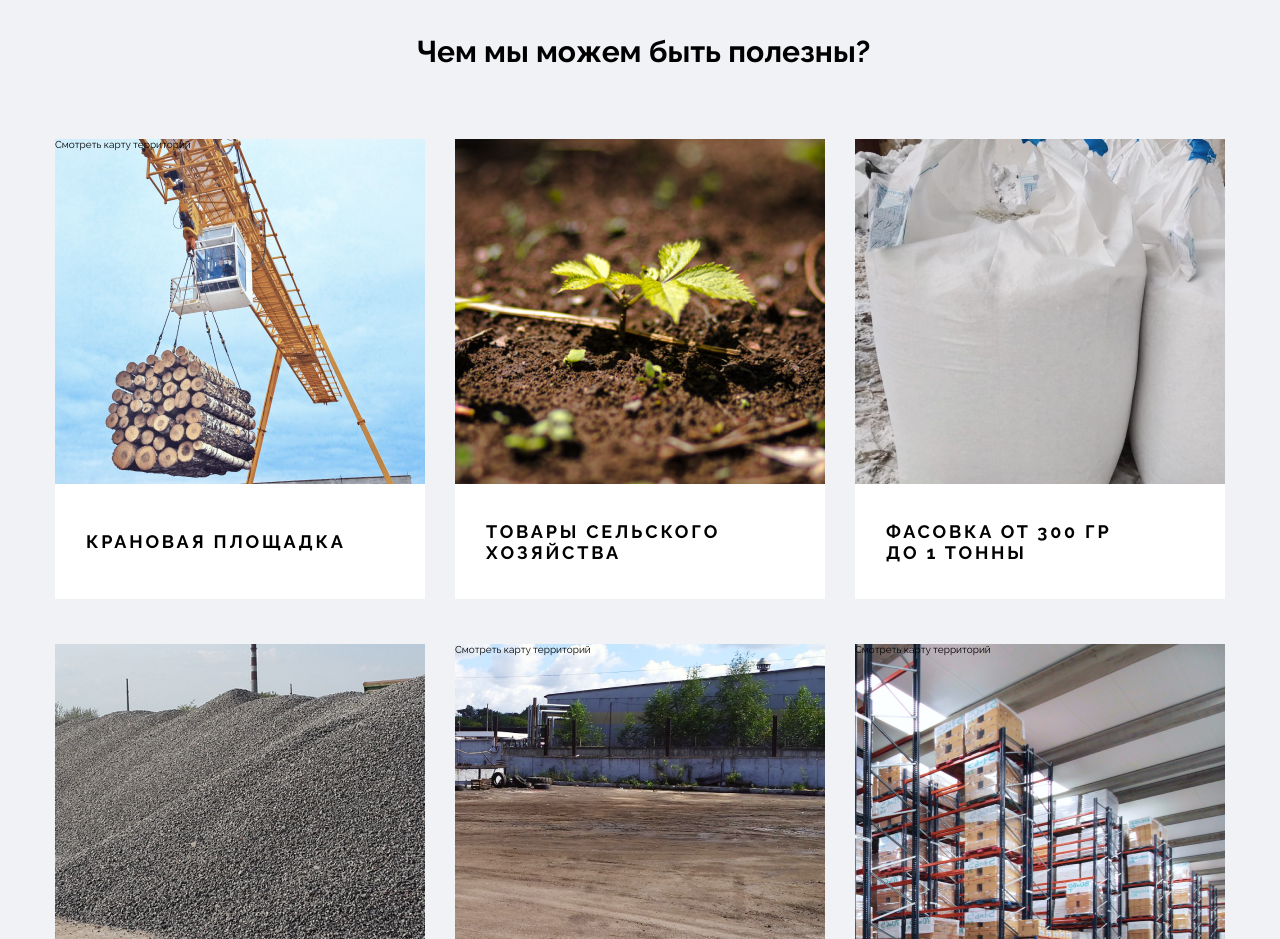
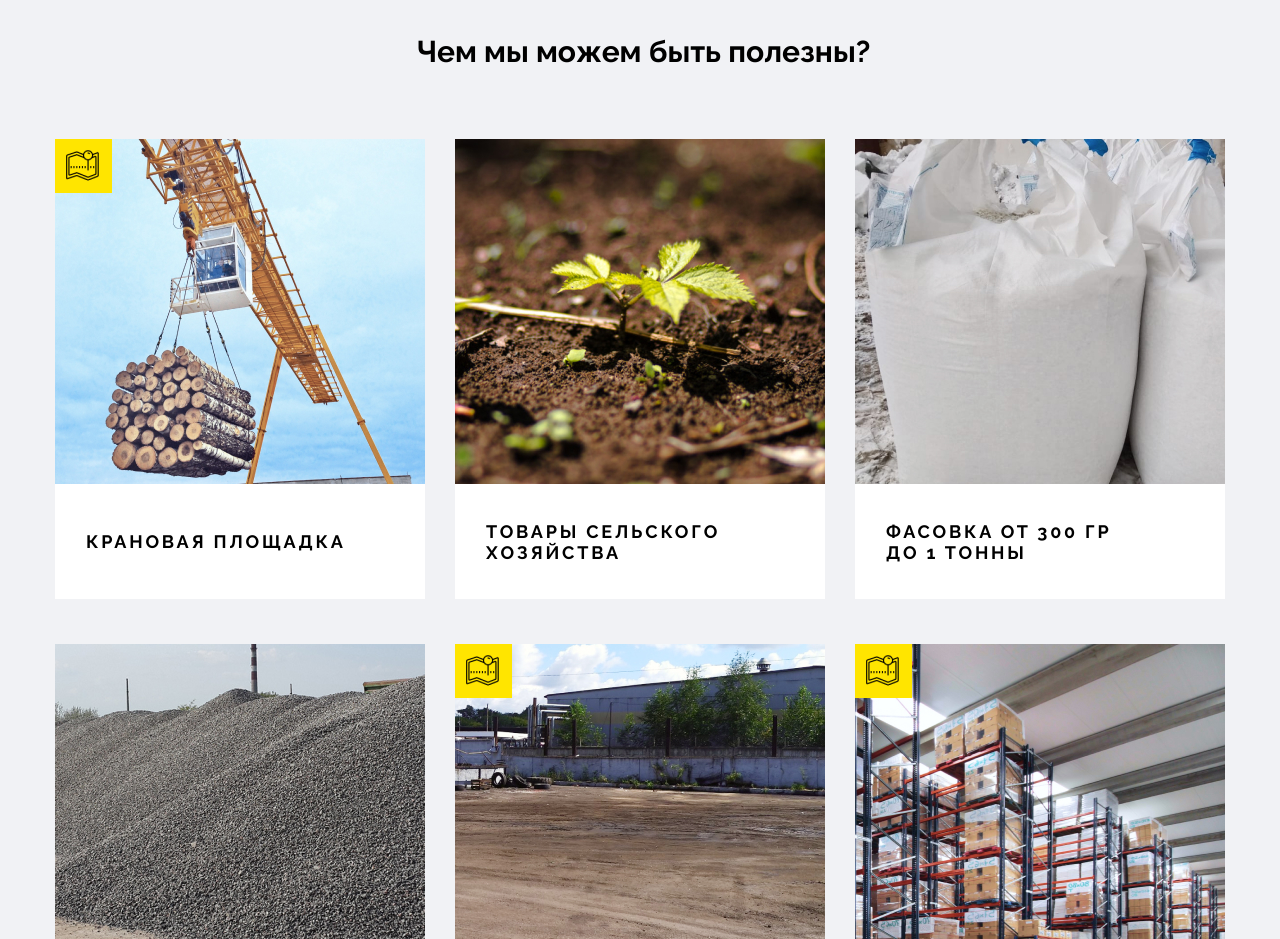
Before and after one commit to RomanDovgii/veles, a website: page src/html/index.html in a window 1280 px wide. Shown: the part 780-1719 px from the top of the page. Drawn offline with nearby package versions, Linux system fonts and the light colour scheme; files that its build step writes are made by us from their sources; files whose address does not match are found by name.

Commit message:
Done with catalog

```diff
--- a/src/html/index.html
+++ b/src/html/index.html
@@ -57,7 +57,10 @@
           <p class="services__text">Чем мы можем быть полезны?</p>
           <ul class="services__list">
             <li class="services__service-card service-card">
-              <a class="service-card__map">Смотреть карту территорий</a>
+              <a href="#" class="service-card__on-map on-map on-map on-map--open">
+                <img class="on-map__img" width="36" height="36" src="./img/icons/map/map@1x.png" alt="Иконка карты">
+                <span class="on-map__text">Смотреть карту территорий</span>
+              </a>
               <img width="370" height="345" class="service-card__img" src="img/services/crane@1x.jpg" alt="Крановая площадка">
               <a class="service-card__name" href="#">Крановая площадка</a>
             </li>
@@ -74,12 +77,18 @@
               <a class="service-card__name" href="#">Гранитный щебень</a>
             </li>
             <li class="services__service-card service-card">
-              <a class="service-card__map">Смотреть карту территорий</a>
+              <a class="service-card__on-map on-map">
+                <img class="on-map__img" width="36" height="36" src="./img/icons/map/map@1x.png" alt="Иконка карты">
+                <span class="on-map__text">Смотреть карту территорий</span>
+              </a>
               <img width="370" height="345" class="service-card__img" src="img/services/rent@1x.jpg" alt="Аренда земли">
               <a class="service-card__name" href="#">Аренда земли</a>
             </li>
             <li class="services__service-card service-card">
-              <a class="service-card__map">Смотреть карту территорий</a>
+              <a class="service-card__on-map on-map">
+                <img class="on-map__img" width="36" height="36" src="./img/icons/map/map@1x.png" alt="Иконка карты">
+                <span class="on-map__text">Смотреть карту территорий</span>
+              </a>
               <img width="370" height="345" class="service-card__img" src="img/services/storage@1x.jpg" alt="Аренда складов">
               <a class="service-card__name" href="#">Аренда складов</a>
             </li>
--- /dev/null
+++ b/src/scss/blocks/on-map.scss
@@ -0,0 +1,28 @@
+.on-map {
+  height: 5.4rem;
+  width: 5.7rem;
+
+  background-color: $yellow;
+  overflow: hidden;
+  display: flex;
+  align-items: center;
+  text-decoration: none;
+
+  transition: width 0.8s;
+
+  &:hover {
+    width: 100%;
+    max-width: 31.6rem;
+  }
+}
+
+.on-map__img {
+  margin-left: 1rem;
+}
+
+.on-map__text {
+  margin-left: 1.4rem;
+  font-size: 1.8rem;
+  color: #161616;
+  white-space: nowrap;
+}
--- a/src/scss/blocks/service-card.scss
+++ b/src/scss/blocks/service-card.scss
@@ -1,12 +1,17 @@
 .service-card {
+  transition: transform 0.5s;
   position: relative;
   display: flex;
   flex-direction: column;
   background-color: #ffffff;
   max-width: 370px;
+
+  &:hover {
+    transform: translateY(-20px);
+  }
 }
 
-.service-card__map {
+.service-card__on-map {
   position: absolute;
   top: 0;
   left: 0;
@@ -33,5 +38,4 @@
   letter-spacing: 0.28rem;
 
   min-height: 11.5rem;
-
 }
--- a/src/scss/style.scss
+++ b/src/scss/style.scss
@@ -12,6 +12,7 @@
 @import "blocks/slider";
 @import "blocks/services";
 @import "blocks/service-card";
+@import "blocks/on-map";
 @import "blocks/benefits";
 @import "blocks/map";
 @import "blocks/rent";
```
Also changed, not shown: src/scss/blocks/service-card.css (added), src/scss/style.css (added), 2 other files.
